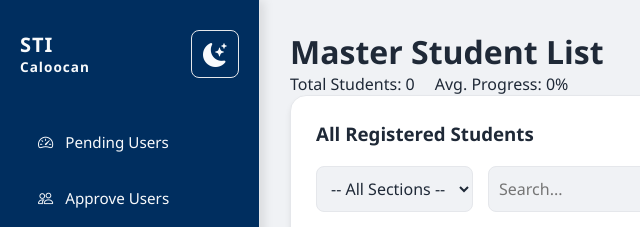
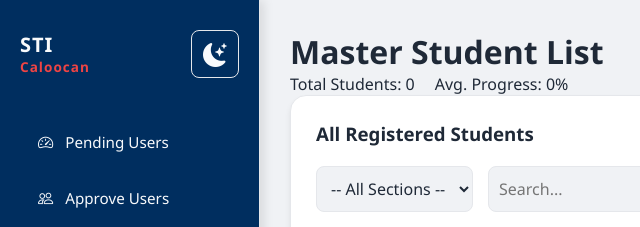
Before and after one commit to LailaAngeles/Syntax-Error--Website, a plain HTML site: page SuperAdmin/StudentsList.html in a window 1280 px wide. Shown: the top 227 px of the page, 0-640 px from the left. Drawn offline with nearby package versions, Linux system fonts and the light colour scheme; no server answers.

Commit message:
updated ui

```diff
--- a/SuperAdmin/StudentList.css
+++ b/SuperAdmin/StudentList.css
@@ -1,4 +1,10 @@
-:root[data-theme="light"] {
+
+:root {
+    --font-primary: 'Fira Code', monospace;
+    --font-heading: 'Orbitron', sans-serif;
+}
+
+html[data-theme="light"] {
     --bg-color: #f0f2f5;
     --card-bg: #ffffff;
     --sidebar-bg: #002e5f;
@@ -6,10 +12,12 @@
     --text-muted: #6b7280;
     --border: #e5e7eb;
     --table-header: #f9fafb;
+    --risk-color: #ef4444;
+    --mastery-color: #10b981;
     --card-shadow: 0 4px 6px -1px rgba(0, 0, 0, 0.1);
 }
 
-:root[data-theme="dark"] {
+html[data-theme="dark"] {
     --bg-color: #0d0f12;
     --card-bg: #161a22;
     --sidebar-bg: rgba(22, 26, 34, 0.8);
@@ -17,6 +25,8 @@
     --text-muted: #8b949e;
     --border: #21262d;
     --table-header: rgba(255, 255, 255, 0.02);
+    --risk-color: #ff3333;
+    --mastery-color: #39ff14;
     --card-shadow: 0 10px 30px rgba(0, 0, 0, 0.5);
 }
 
```
